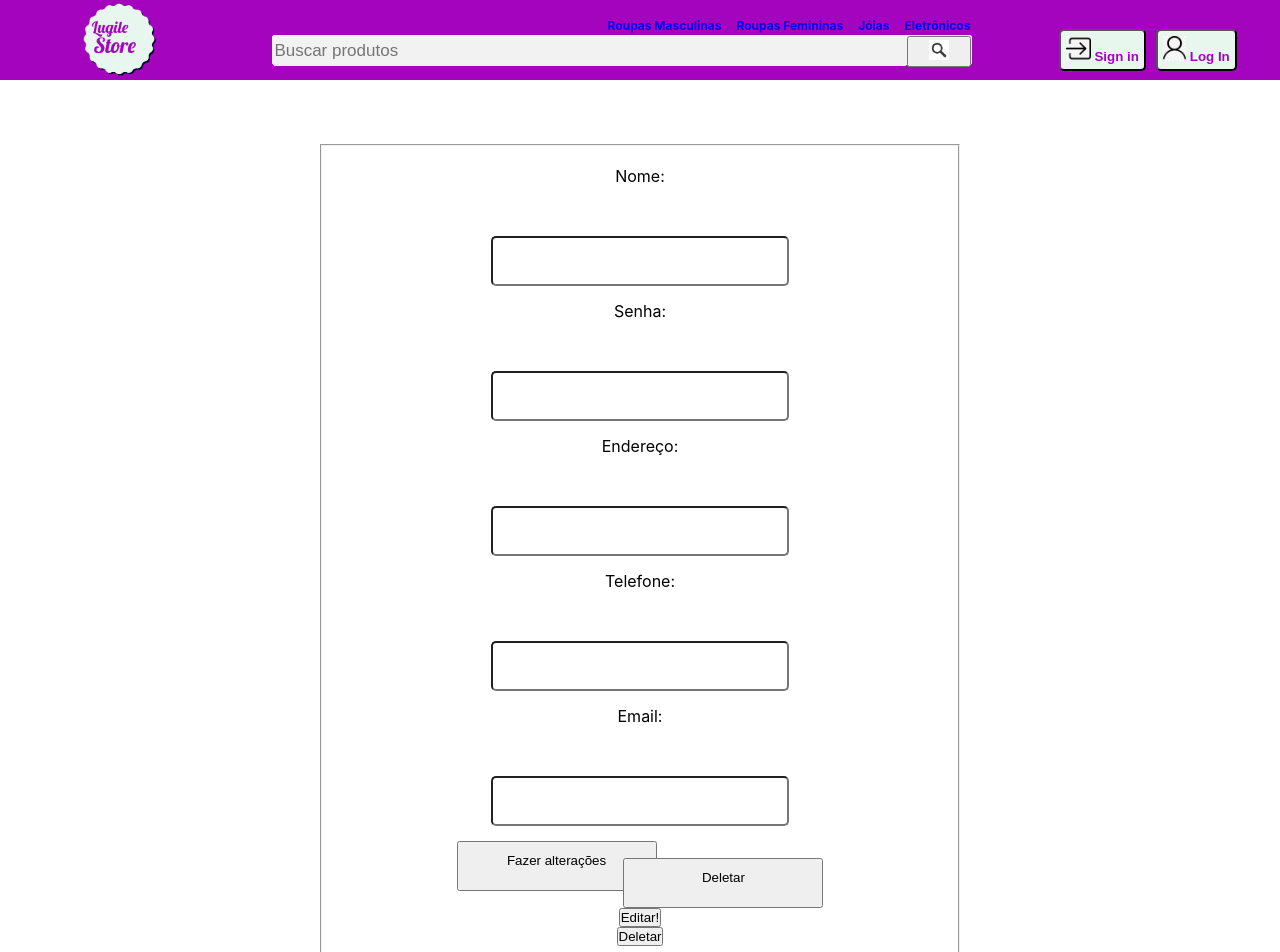
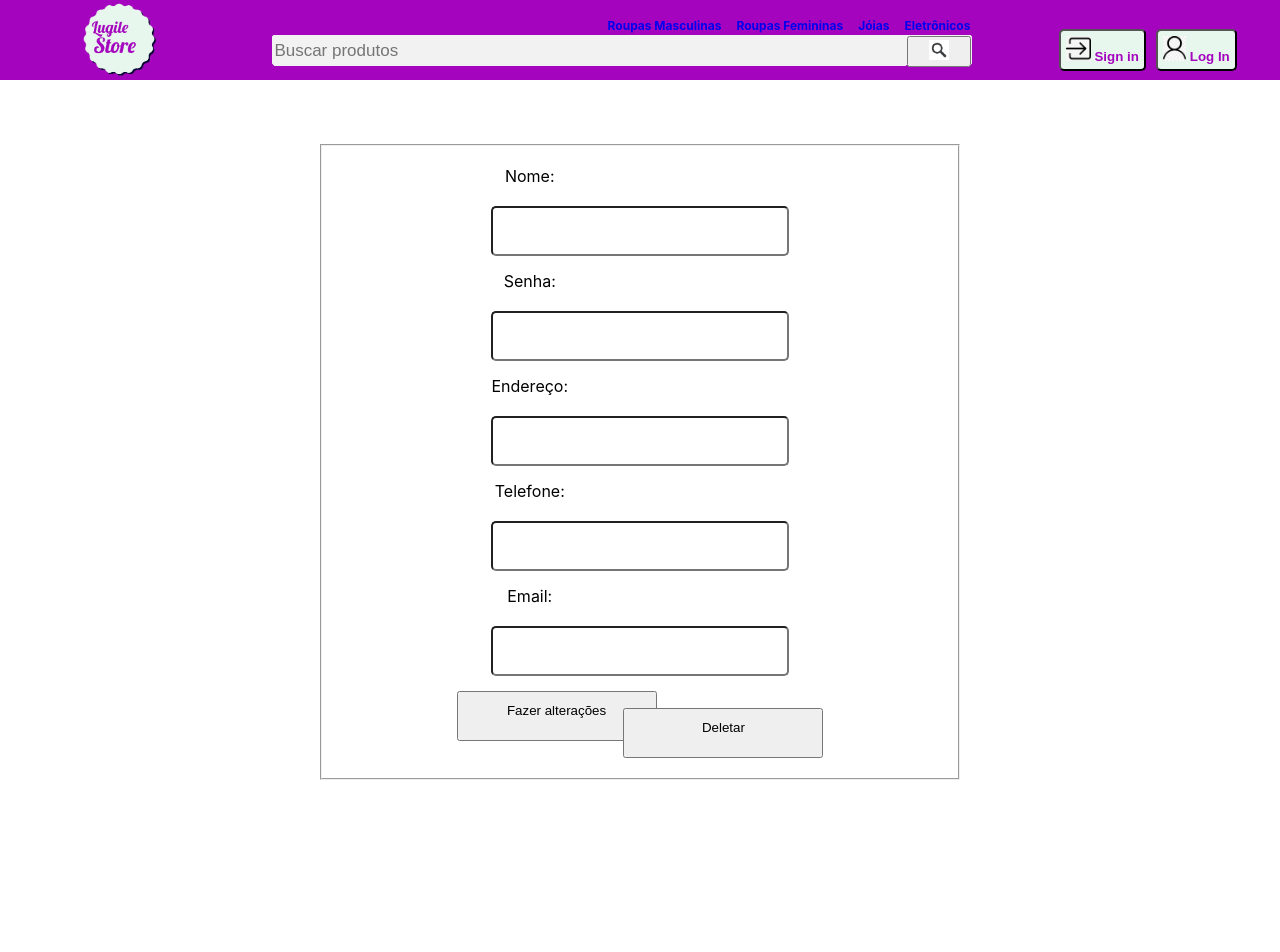
Before and after one commit to leoopardo/Lugile-projeto2, a React (Create React App) app: page /perfil/1 in a window 1280 px wide. Shown: the top 952 px of the page. After the commit the page ends 880 px from the top, so only its background shows below. Built offline with nearby package versions, Linux system fonts and the light colour scheme; no server answers.

Commit message:
nao aceitar

```diff
--- a/src/pages/Perfil/Perfil.js
+++ b/src/pages/Perfil/Perfil.js
@@ -85,8 +85,6 @@ export function Perfil() {
                 <button className="Btn2" onClick={handleDelete} >Deletar</button>
 
 
-                <button type="submit">Editar!</button>
-                <button onClick={handleDelete} >Deletar</button>
             </form>
         </div>
     );
--- a/src/pages/Perfil/style.modules.css
+++ b/src/pages/Perfil/style.modules.css
@@ -22,13 +22,14 @@
     margin-block-end: 15px;
     font-size: 20px;
     text-align:start;
-    margin-top: 50px;
+    margin-top: 20px;
     border-radius: 5px;
 }
 
 .Label{
     display: flex;
     justify-content: start;
+    margin-right:37%;
 
 }
 .Btn1{
```
